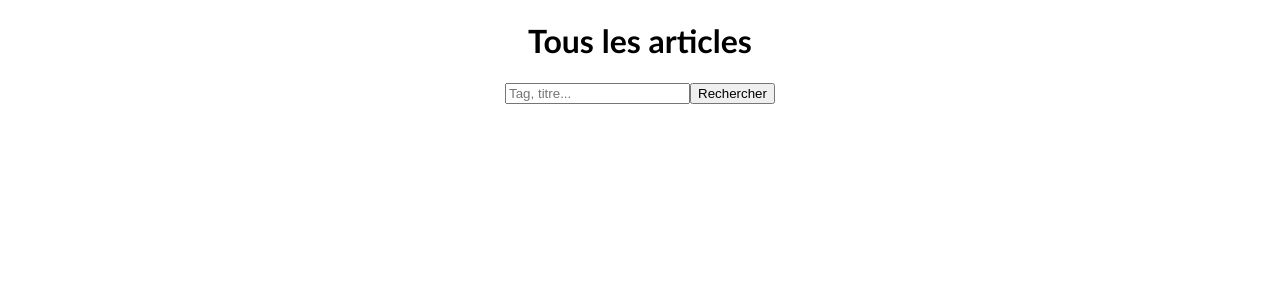
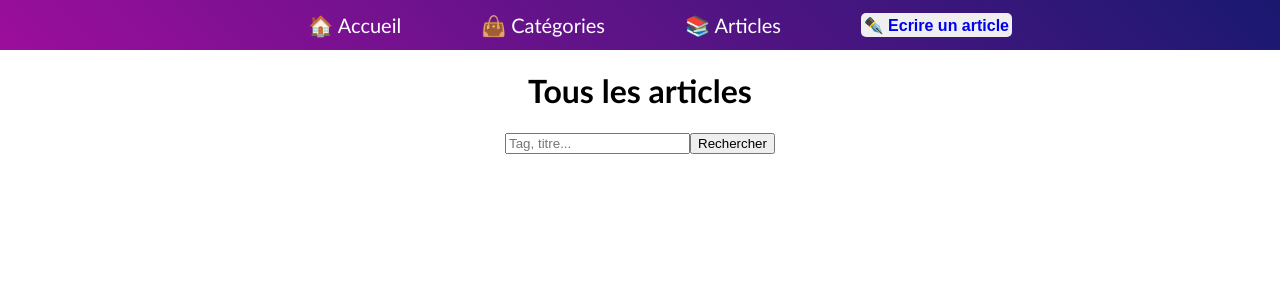
Before and after one commit to paulinemyriam/fullstack-js-andil, a React (Create React App) app: page /fullstack-js-andil/articles in a window 1280 px wide. Shown: the top 300 px of the page. Built offline with nearby package versions, Linux system fonts and the light colour scheme.

Commit message:
ajout de la navbar sur les vues

```diff
--- a/src/components/Articles/AllArticles.js
+++ b/src/components/Articles/AllArticles.js
@@ -1,9 +1,12 @@
 import React, { useState } from "react";
+import Navbar from "../Navbar/Navbar";
 
 class AllArticles extends React.Component {
   render() {
     return (
         <div>
+
+          <Navbar />
 
             <div id="head-all-articles">
                 <h1>Tous les articles</h1>
--- a/src/components/Articles/Article.js
+++ b/src/components/Articles/Article.js
@@ -1,5 +1,6 @@
 import React from 'react';
 import { useParams } from 'react-router-dom';
+import Navbar from '../Navbar/Navbar';
 
 export default function Article() {
 
@@ -8,6 +9,7 @@ export default function Article() {
 
     return (
         <div>
+            <Navbar />
             <h1>Votre article</h1>
         </div>
     )
--- a/src/components/Articles/NewArticle.js
+++ b/src/components/Articles/NewArticle.js
@@ -1,10 +1,12 @@
-import { Component } from "react";
+import React from "react";
 import clavier from './clavier.gif';
+import Navbar from '../Navbar/Navbar';
 
-class NewArticle extends Component {
+class NewArticle extends React.Component {
   render() {
     return (
       <div>
+        <Navbar />
         <h1>Ecrire un nouvel article</h1>
 
         <img src={clavier} />
--- a/src/components/Navbar/Navbar.css
+++ b/src/components/Navbar/Navbar.css
@@ -10,6 +10,15 @@ nav {
     justify-content: center;
     align-items: center;
     position: relative;
+}
+a {
+    text-decoration: none;
+}
+button {
+    border-radius: 5px;
+}
+button a {
+    font-size: 16px;
 }
 ul {
     margin: 0;
--- a/src/components/Navbar/Navbar.js
+++ b/src/components/Navbar/Navbar.js
@@ -7,10 +7,10 @@ export default function Navbar() {
         <nav>
 
             <ul className="liste">
-                <li className="items"><Link to="/fullstack-js-andil">Accueil</Link></li>
-                <li className="items"><Link to="/fullstack-js-andil/categories">Catégories</Link></li>
-                <li className="items"><Link to="/fullstack-js-andil/articles">Articles</Link></li>
-                <button className="btnArt">✒️ Ecrire un article</button>
+                <li className="items"><Link to="/fullstack-js-andil">🏠 Accueil</Link></li>
+                <li className="items"><Link to="/fullstack-js-andil/categories">👜 Catégories</Link></li>
+                <li className="items"><Link to="/fullstack-js-andil/articles">📚 Articles</Link></li>
+                <button className="btnArt"><Link to="/fullstack-js-andil/nouvel-article">✒️ Ecrire un article</Link></button>
             </ul>
         </nav>
     )
```
